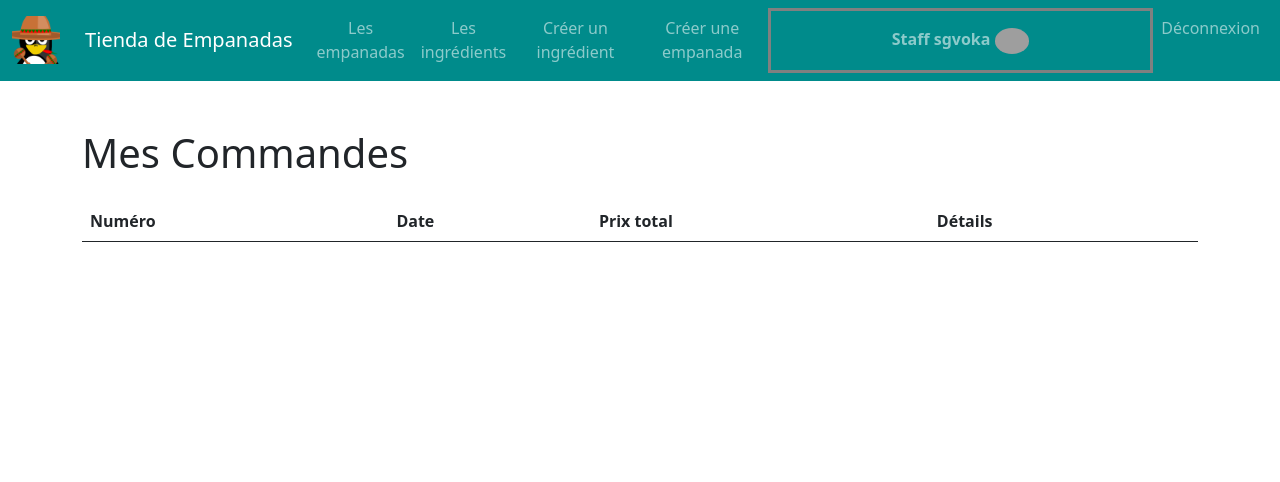
After one commit to Gokasoon/Tienda, a Django app: page /orders/ in a window 1280 px wide. The commit adds this page. Shown: the top 482 px of the page. Run offline with Django 5.2, Linux system fonts and the light colour scheme; a user stored in the database is signed in; data comes from the database, SQL or seed files in the repository; both versions use the stored data as it was after the commit; lists and menus that the app fills with data are empty; grey boxes are pictures that could not be loaded.

Commit message:
add commands

```diff
--- a/tienda/comptes/templates/comptes/menuClient.html
+++ b/tienda/comptes/templates/comptes/menuClient.html
@@ -35,7 +35,7 @@
                     </a>
                 </li>
                 <li class="nav-item">
-                    <a class="nav-link" href="/commandes">
+                    <a class="nav-link" href="/orders">
                         Commandes
                     </a>
                 </li>
--- /dev/null
+++ b/tienda/paniers/templates/paniers/commandes.html
@@ -0,0 +1,37 @@
+{% extends 'empanadas/base.html' %}
+
+{% block title %} Commandes {% endblock %}
+
+{% block main %}
+<div class="container mt-5">
+    <h1 class="mb-4">Mes Commandes</h1>
+    <table class="table table-striped">
+        <thead class="thead-dark">
+            <tr>
+                <th>Numéro</th>
+                <th>Date</th>
+                <th>Prix total</th>
+                <th>Détails</th>
+            </tr>
+        </thead>
+        <tbody>
+            {% for order in orders %}
+            <tr>
+                <td>
+                    {{ order.id }}
+                </td>
+                <td>{{ order.date_commande }}</td>
+                <td>{{ order.prix_total }} €</td>
+                <td>
+                    <a href="/order/{{ order.id }}">
+                        <svg xmlns="http://www.w3.org/2000/svg" width="16" height="16" fill="currentColor" class="bi bi-info-circle" viewBox="0 0 16 16">
+                            <path d="M8 15A7 7 0 1 1 8 1a7 7 0 0 1 0 14m0 1A8 8 0 1 0 8 0a8 8 0 0 0 0 16"/>
+                            <path d="m8.93 6.588-2.29.287-.082.38.45.083c.294.07.352.176.288.469l-.738 3.468c-.194.897.105 1.319.808 1.319.545 0 1.178-.252 1.465-.598l.088-.416c-.2.176-.492.246-.686.246-.275 0-.375-.193-.304-.533zM9 4.5a1 1 0 1 1-2 0 1 1 0 0 1 2 0"/>
+                          </svg>
+                    </a>
+                </td>
+            {% endfor %}
+        </tbody>
+    </table>
+</div>
+{% endblock %}
--- a/tienda/paniers/urls.py
+++ b/tienda/paniers/urls.py
@@ -9,4 +9,7 @@ urlpatterns = [
     path('cart/delete/', views.viderPanier),
     path('cart/<int:empanada_id>/decrease/', views.retirerUneEmpanadaDuPanier),
     path('cart/pay/', views.payerPanier),
+
+    path('orders/', views.afficherCommandes),
+    path('order/<int:order_id>/', views.afficherCommande),
 ]
--- a/tienda/paniers/views.py
+++ b/tienda/paniers/views.py
@@ -147,3 +147,31 @@ def payerPanier(request) :
             'panier' : panier,
         },
     )
+
+
+def afficherCommandes(request) :
+    user = TiendaUser.objects.get(id=request.user.id)
+    orders = Commande.objects.filter(utilisateur=user, est_payee=True)
+
+    return render(
+        request,
+        'paniers/commandes.html',
+        {
+            'orders': orders,
+        },
+    )
+
+
+def afficherCommande(request, order_id) :
+    user = TiendaUser.objects.get(id=request.user.id)
+    order = Commande.objects.get(id=order_id)
+    lignes = LigneCommande.objects.filter(commande=order)
+
+    return render(
+        request,
+        'paniers/commande.html',
+        {
+            'lignes': lignes,
+            'order' : order,
+        },
+    )
```
Also changed, not shown: tienda/paniers/templates/paniers/commande.html (added, +42 -0 lines), tienda/db.sqlite3.
